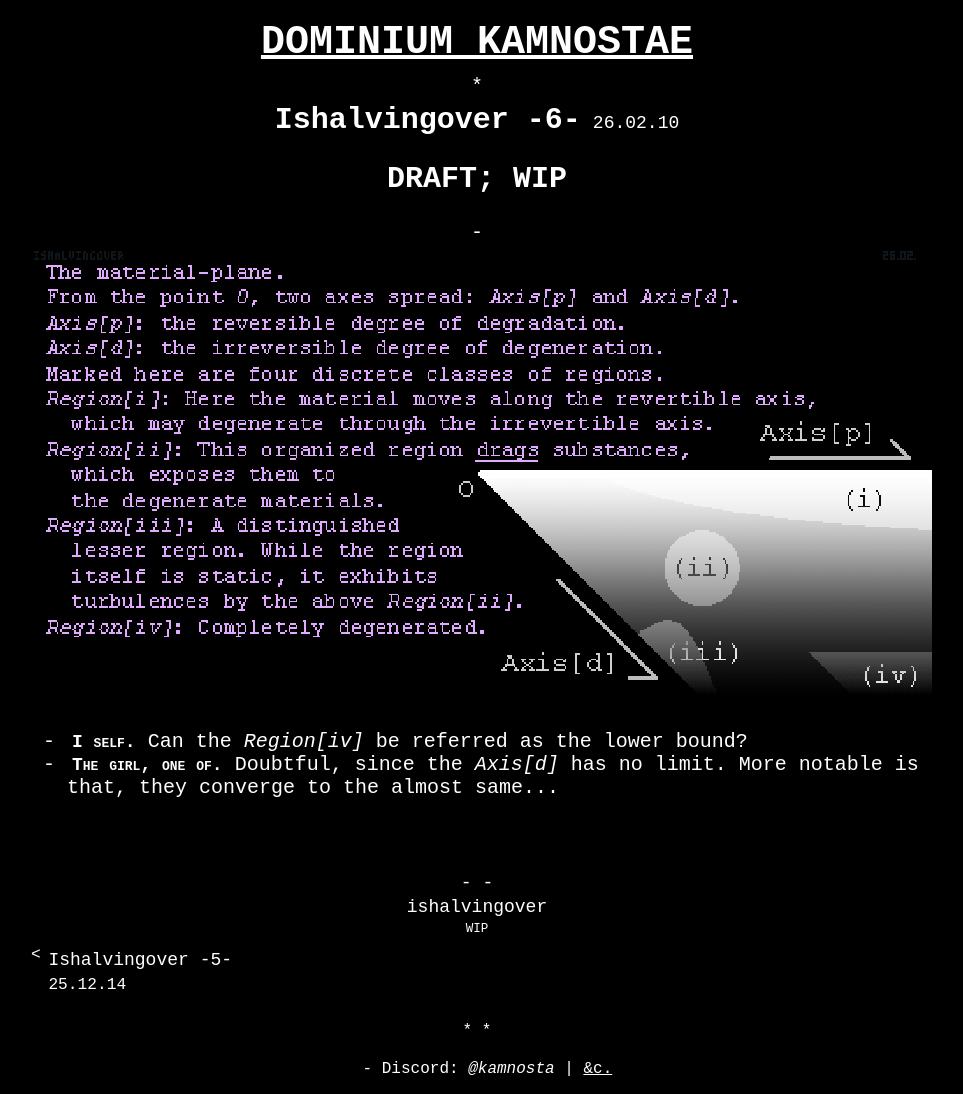
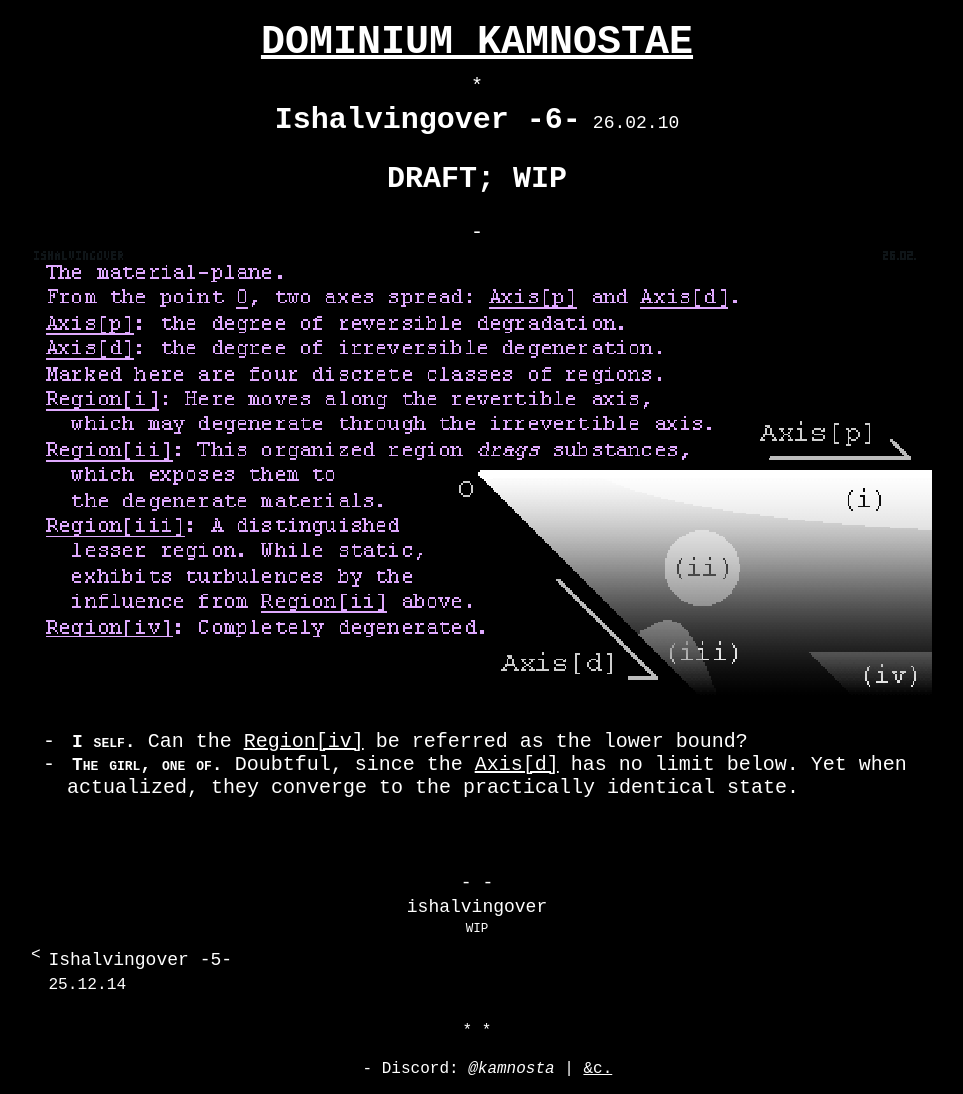
Before and after one commit to kamnosta/kamnosta.github.io, a Jekyll site: the page built from _ishalvingover/26-02-10-6.md, in a window 1280 px wide. Shown: the whole page, without its empty margins (163-1126 px from the left). Built offline with Jekyll 4.4.1, drawn with Linux system fonts in a browser that asks for light colours.

Commit message:
iho edit

```diff
--- a/_ishalvingover/26-02-10-6.md
+++ b/_ishalvingover/26-02-10-6.md
@@ -6,5 +6,5 @@ firstverse: "DRAFT; WIP"
 
 ![/imgs_ishalvingover/260210_iho_lowerscheme_material_plane.png](/imgs_ishalvingover/260210_iho_lowerscheme_material_plane.png)
 
-- <span class="iho-name-span">I self.</span> Can the *Region[iv]* be referred as the lower bound?
-- <span class="iho-name-span">The girl, one of.</span> Doubtful, since the *Axis[d]* has no limit. More notable is that, they converge to the almost same...
+- <span class="iho-name-span">I self.</span> Can the <u>Region[iv]</u> be referred as the lower bound?
+- <span class="iho-name-span">The girl, one of.</span> Doubtful, since the <u>Axis[d]</u> has no limit below. Yet when actualized, they converge to the practically identical state.
```
Also changed, not shown: imgs_ishalvingover/260210_iho_lowerscheme_material_plane.png.
